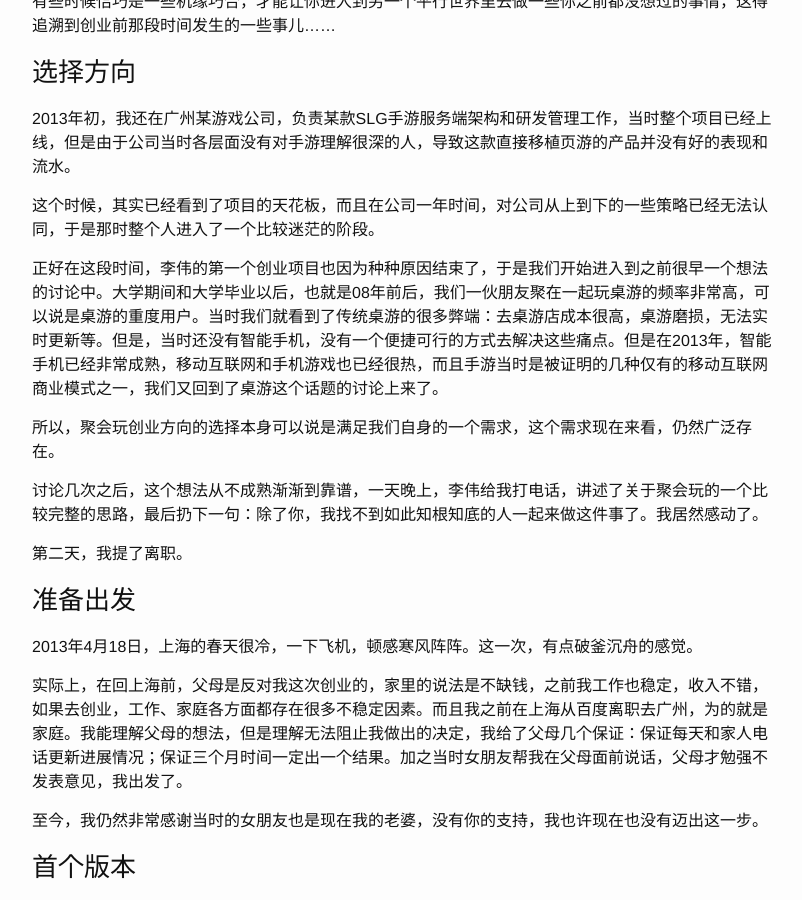
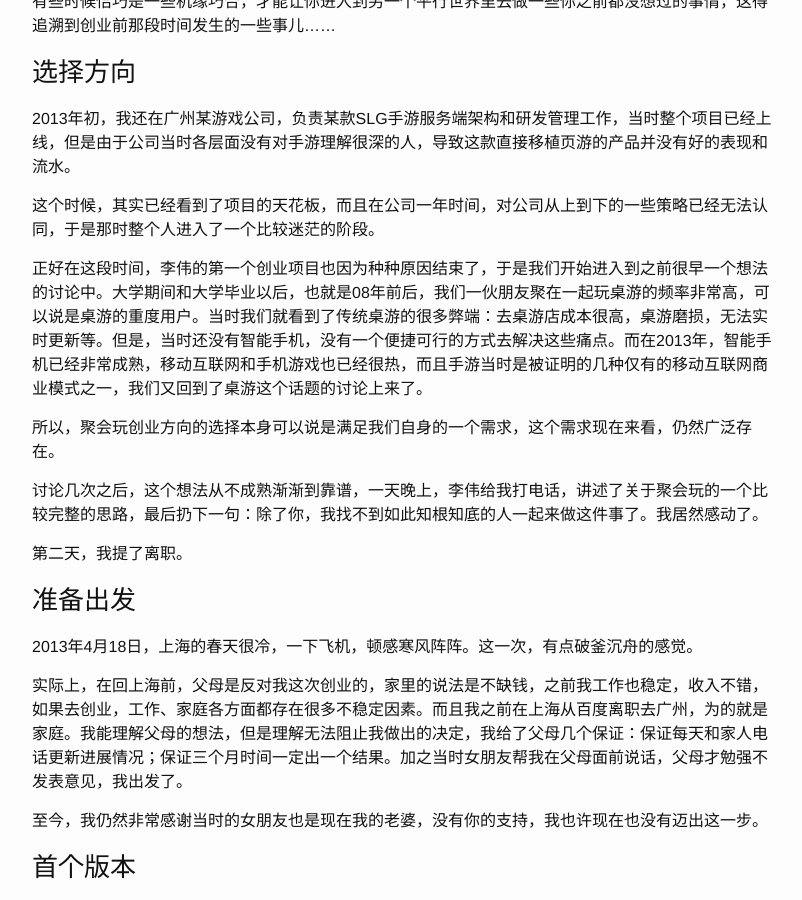
Before and after one commit to iamlipan/iamlipan.github.io, a Jekyll site: the page built from _posts/2015-08-24-slow-company-in-bubble-times.md, in a window 1280 px wide and 900 px high, scrolled down 399 px. Shown: the whole window, without its empty margins (238-1040 px from the left). Built offline with Jekyll 4.4.1, drawn with Linux system fonts in a browser that asks for light colours; comment, search, counter and statistics services are not loaded.

Commit message:
modify words

```diff
--- a/_posts/2015-08-24-slow-company-in-bubble-times.md
+++ b/_posts/2015-08-24-slow-company-in-bubble-times.md
@@ -15,7 +15,7 @@
 
 这个时候，其实已经看到了项目的天花板，而且在公司一年时间，对公司从上到下的一些策略已经无法认同，于是那时整个人进入了一个比较迷茫的阶段。
 
-正好在这段时间，李伟的第一个创业项目也因为种种原因结束了，于是我们开始进入到之前很早一个想法的讨论中。大学期间和大学毕业以后，也就是08年前后，我们一伙朋友聚在一起玩桌游的频率非常高，可以说是桌游的重度用户。当时我们就看到了传统桌游的很多弊端：去桌游店成本很高，桌游磨损，无法实时更新等。但是，当时还没有智能手机，没有一个便捷可行的方式去解决这些痛点。但是在2013年，智能手机已经非常成熟，移动互联网和手机游戏也已经很热，而且手游当时是被证明的几种仅有的移动互联网商业模式之一，我们又回到了桌游这个话题的讨论上来了。
+正好在这段时间，李伟的第一个创业项目也因为种种原因结束了，于是我们开始进入到之前很早一个想法的讨论中。大学期间和大学毕业以后，也就是08年前后，我们一伙朋友聚在一起玩桌游的频率非常高，可以说是桌游的重度用户。当时我们就看到了传统桌游的很多弊端：去桌游店成本很高，桌游磨损，无法实时更新等。但是，当时还没有智能手机，没有一个便捷可行的方式去解决这些痛点。而在2013年，智能手机已经非常成熟，移动互联网和手机游戏也已经很热，而且手游当时是被证明的几种仅有的移动互联网商业模式之一，我们又回到了桌游这个话题的讨论上来了。
 
 所以，聚会玩创业方向的选择本身可以说是满足我们自身的一个需求，这个需求现在来看，仍然广泛存在。
 
```
